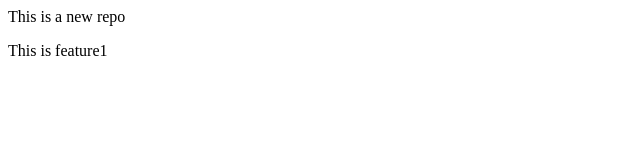
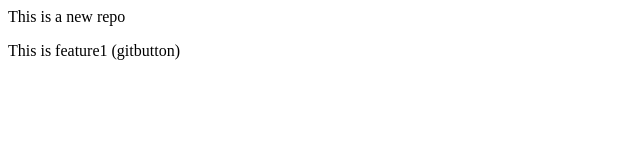
Before and after one commit to saad624sss-star/local_repo, a plain HTML site: page index.html in a window 1280 px wide. Shown: the full height of the page, 0-640 px from the left. Drawn offline with Linux system fonts and the light colour scheme.

Commit message:
Add button

```diff
--- a/index.html
+++ b/index.html
@@ -1,2 +1,2 @@
 <p>This is a new repo</p>
-<p>This is feature1</p>
+<p>This is feature1 (gitbutton)</p>
```
